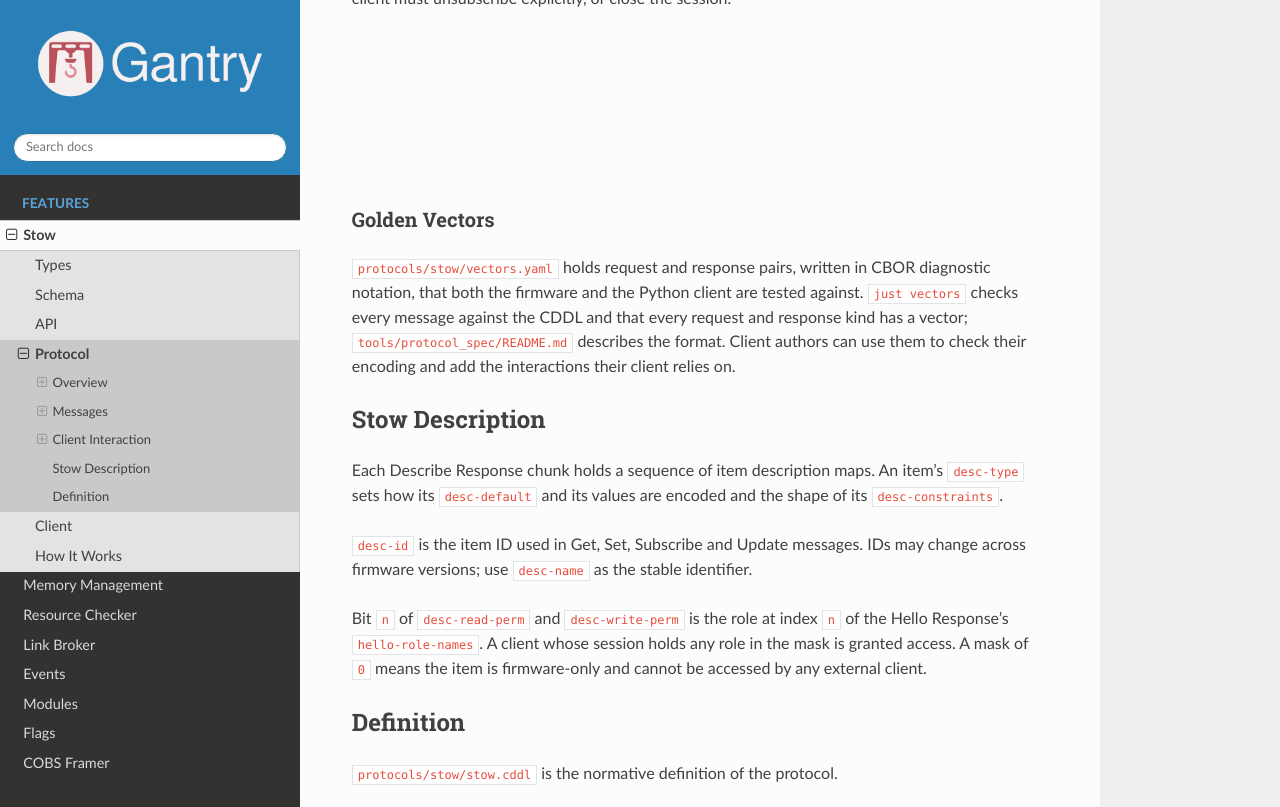
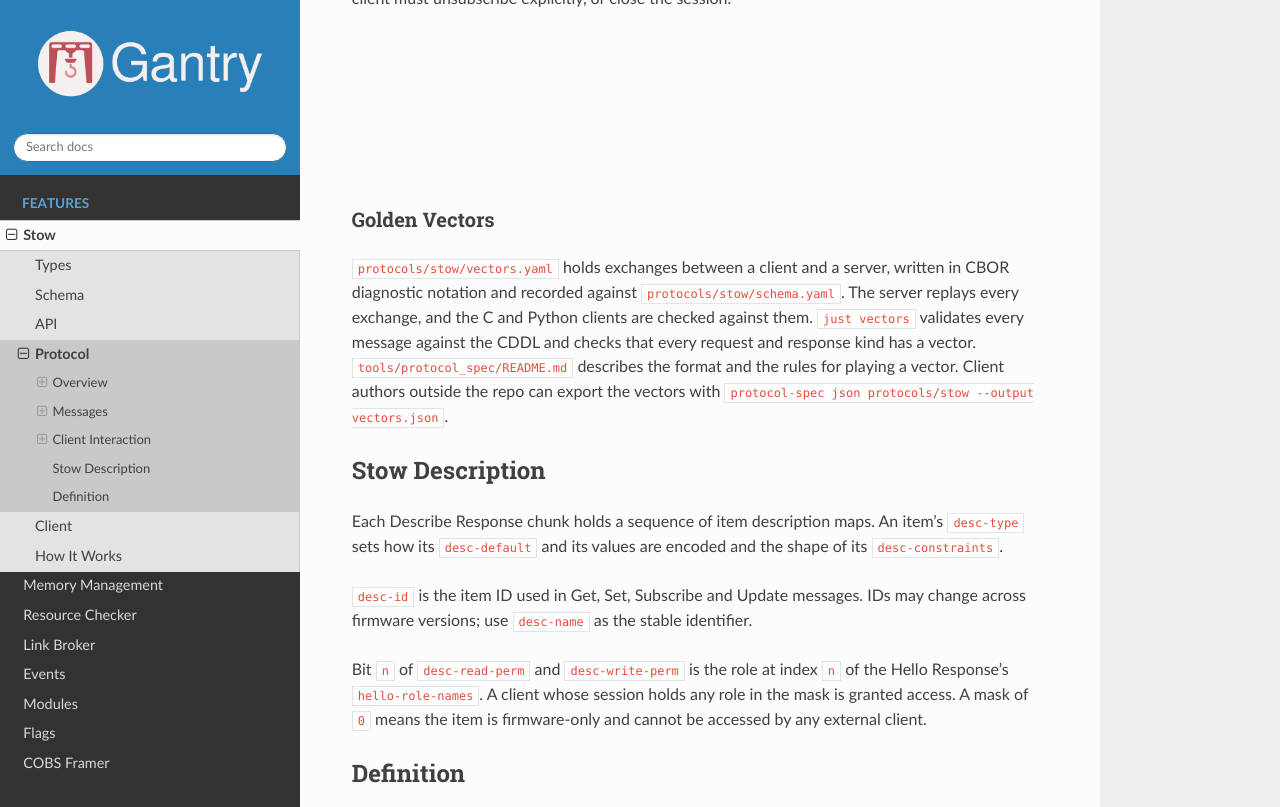
Before and after one commit to Demizo/Gantry, a Sphinx documentation site: the page built from docs/source/stow/protocol.rst, in a window 1280 px wide and 900 px high, scrolled down 5805 px, cut to the strip 0-807 px from the top of the window. Built offline with Sphinx 7.4.7 and the Read the Docs theme 3.1.0, drawn with Linux system fonts in a browser that asks for light colours.

Commit message:
docs: describe protocol vectors as exchanges

```diff
--- a/docs/source/stow/protocol.rst
+++ b/docs/source/stow/protocol.rst
@@ -254,7 +254,7 @@ Once subscribed, the server pushes ``Update`` messages to the client whenever th
 Golden Vectors
 --------------
 
-``protocols/stow/vectors.yaml`` holds request and response pairs, written in CBOR diagnostic notation, that both the firmware and the Python client are tested against. ``just vectors`` checks every message against the CDDL and that every request and response kind has a vector; ``tools/protocol_spec/README.md`` describes the format. Client authors can use them to check their encoding and add the interactions their client relies on.
+``protocols/stow/vectors.yaml`` holds exchanges between a client and a server, written in CBOR diagnostic notation and recorded against ``protocols/stow/schema.yaml``. The server replays every exchange, and the C and Python clients are checked against them. ``just vectors`` validates every message against the CDDL and checks that every request and response kind has a vector. ``tools/protocol_spec/README.md`` describes the format and the rules for playing a vector. Client authors outside the repo can export the vectors with ``protocol-spec json protocols/stow --output vectors.json``.
 
 Stow Description
 ================
```
